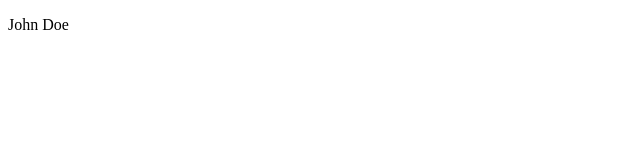
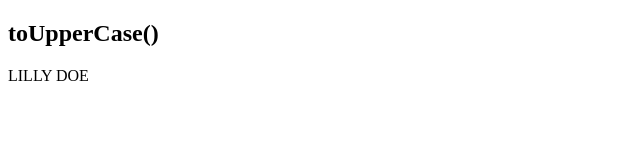
Before and after one commit to jahid01754/JavaScriptPractice, a plain HTML site: page objectMethods.html in a window 1280 px wide. Shown: the whole page, without its empty margins (0-640 px from the left). Drawn offline with Linux system fonts and the light colour scheme.

Commit message:
objectMethods2

```diff
--- a/objectMethods.html
+++ b/objectMethods.html
@@ -6,7 +6,7 @@
     <title>Object Methods</title>
 </head>
 <body>
-    <p id="demo"></p>
+    <!-- <p id="demo"></p>
     <script>
         const person = {
             firstName: "John",
@@ -17,6 +17,53 @@
             }
         };
         document.getElementById("demo").innerHTML = person.fullname();
+    </script> -->
+
+
+    <!-- <p id="demo"></p>
+    <script>
+        const person = {
+            firstName: "John",
+            lastName:  "Doe",
+            id: 1234,
+            fullname: function() {
+                return this.firstName + " " + this.lastName;
+            }
+        };
+        document.getElementById("demo").innerHTML = person.fullname();
+    </script> -->
+
+    <!-- <h1>Adding a Method</h1>
+    <p id="demo"></p>
+    <script>
+        const person = {
+            firstName: "Lilly",
+            lastName: "Doe",
+            id: 1234
+        };
+        //Adding a method
+        person.name = function(){
+            return this.firstName + " " + this.lastName;
+        };
+        document.getElementById("demo").innerHTML = person.name();
+    </script> -->
+
+    <h2>toUpperCase()</h2>
+    <p id="demo"></p>
+    <script>
+        const person = {
+            firstName: "Lilly",
+            lastName: "Doe",
+            id: 1234
+        };
+        //Adding a method
+        person.name = function(){
+            return (this.firstName + " " + this.lastName).toUpperCase();
+        };
+        document.getElementById("demo").innerHTML = person.name();
     </script>
+
+
+
 </body>
 </html>
```
